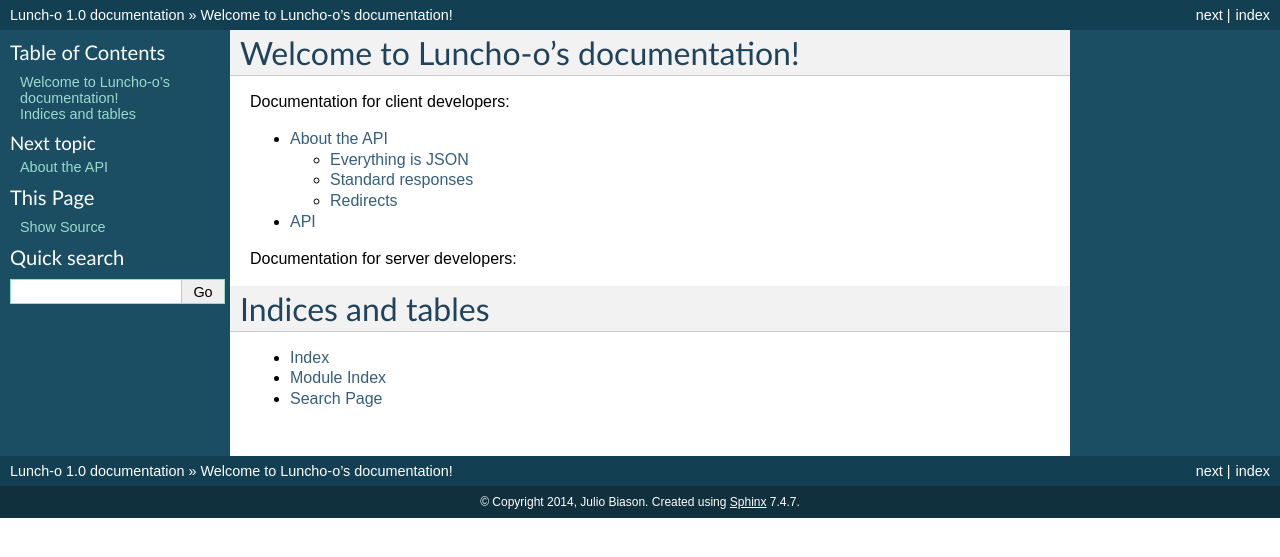
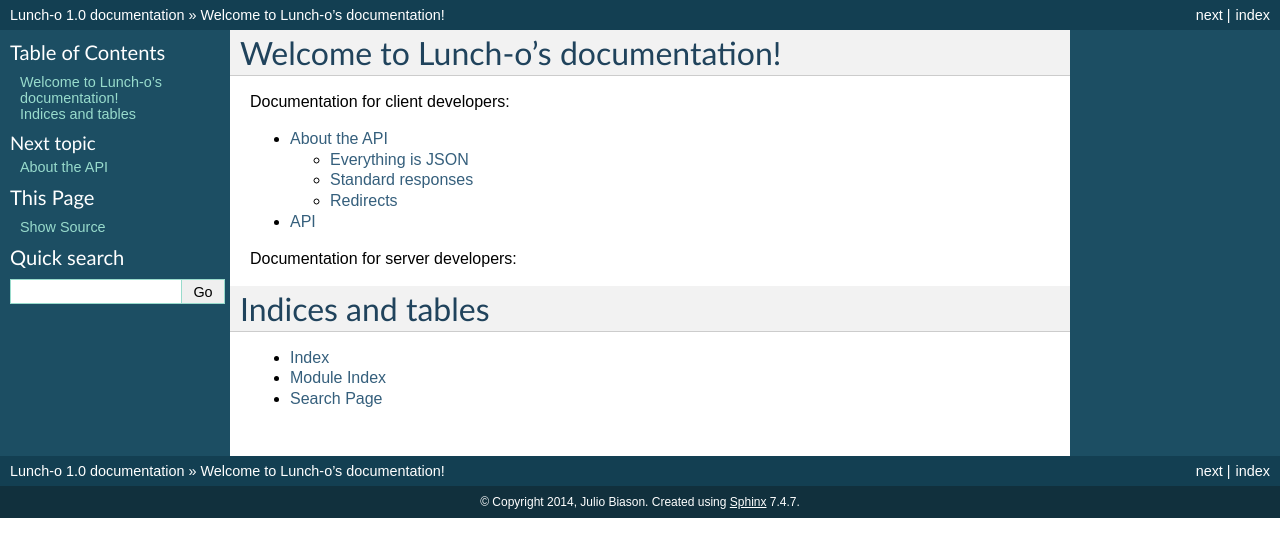
Before and after one commit to jbiason/lunch-o, a Sphinx documentation site: the page built from doc/index.rst, in a window 1280 px wide. Shown: the top 557 px of the page. Built offline with Sphinx 7.4.7, drawn with Linux system fonts in a browser that asks for light colours; pages that are not in the unit, such as notebooks, are missing from menus.

Commit message:
oops, too many os

```diff
--- a/doc/index.rst
+++ b/doc/index.rst
@@ -1,9 +1,9 @@
-.. Luncho-o documentation master file, created by
+.. Lunch-o documentation master file, created by
    sphinx-quickstart on Tue Mar 25 20:35:08 2014.
    You can adapt this file completely to your liking, but it should at least
    contain the root `toctree` directive.
 
-Welcome to Luncho-o's documentation!
+Welcome to Lunch-o's documentation!
 ====================================
 
 Documentation for client developers:
```
